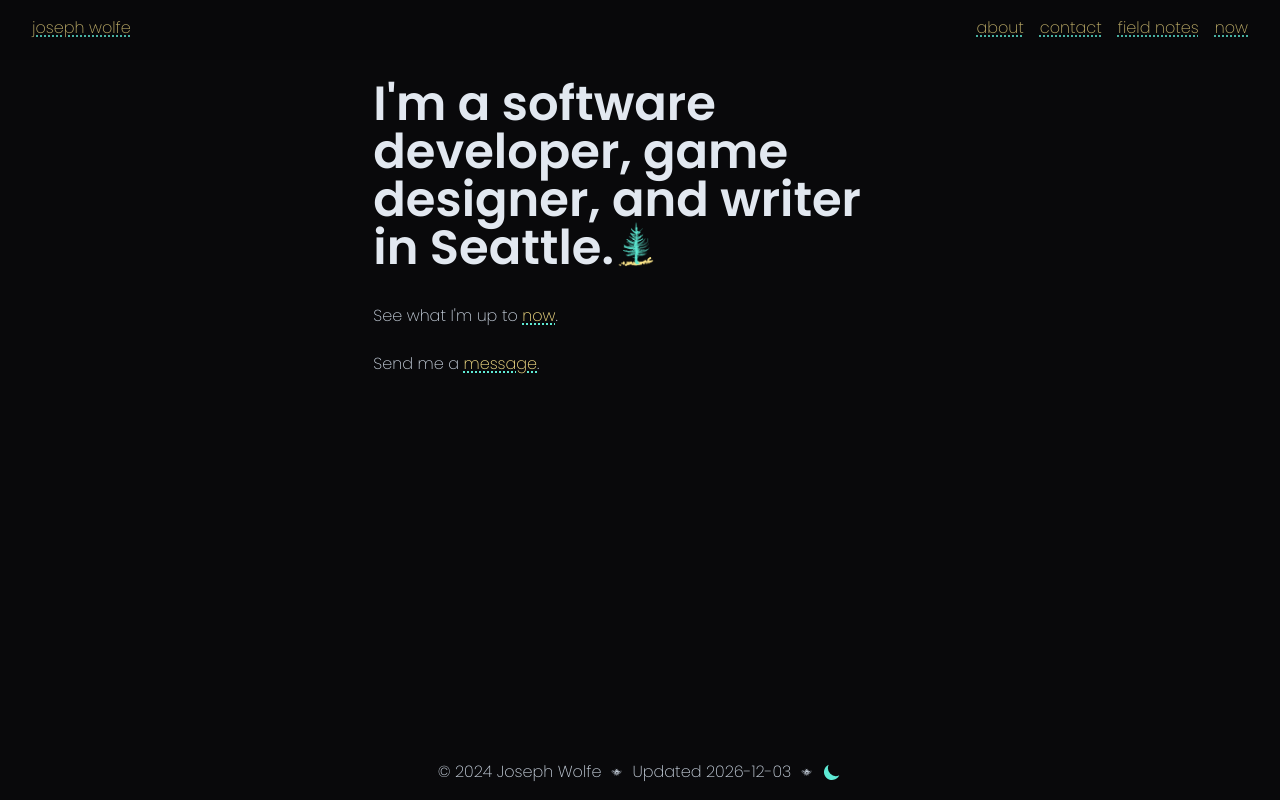
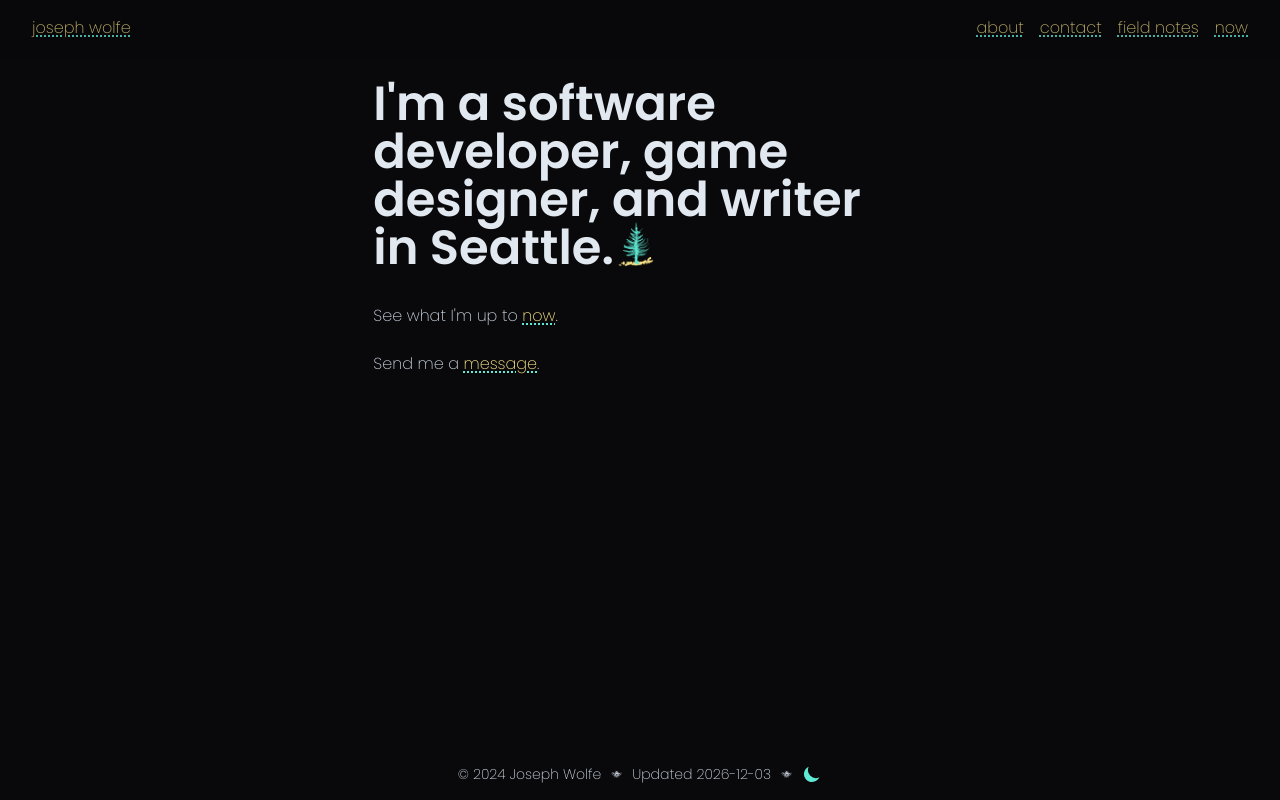
Before and after one commit to CharmedSatyr/personal-website, a Next.js app: page / in a window 1280 px wide. Built offline with nearby package versions, Linux system fonts and the light colour scheme.

Commit message:
Smaller footer text

```diff
--- a/components/Footer.tsx
+++ b/components/Footer.tsx
@@ -4,7 +4,7 @@ import siteMetadata from "@/data/site-metadata";
 
 const Footer = () => {
 	return (
-		<footer className="flex w-screen items-center justify-center space-x-2 text-nowrap px-8 py-4 text-sm xl:text-base">
+		<footer className="flex w-screen items-center justify-center space-x-2 text-nowrap px-8 py-4 text-sm">
 			<section>
 				{`© ${new Date().getFullYear()}`} {siteMetadata.author}
 			</section>
```
